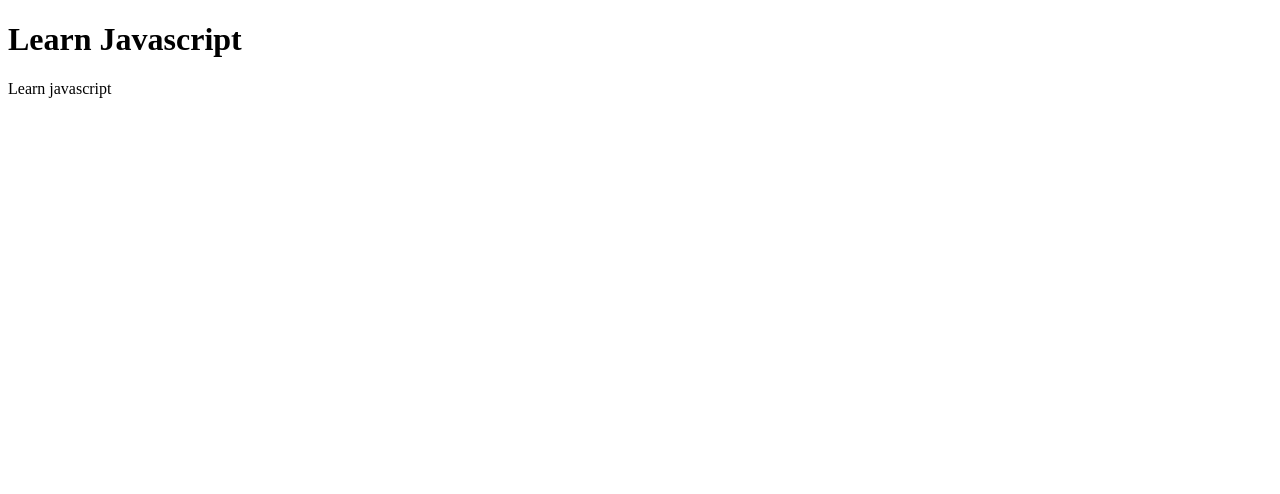
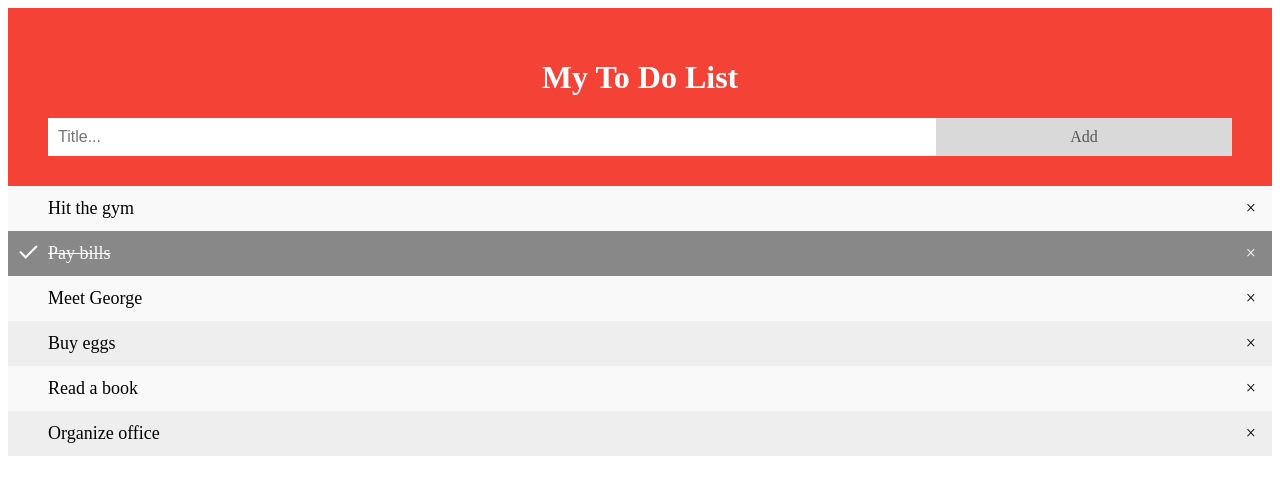
Before and after one commit to arsyadsr09/learn-javascript, a plain HTML site: page index.html in a window 1280 px wide. Drawn offline with Linux system fonts and the light colour scheme.

Commit message:
Update Lv27

```diff
--- /dev/null
+++ b/index.css
@@ -0,0 +1,101 @@
+* {
+  box-sizing: border-box;
+}
+
+ul {
+  margin: 0;
+  padding: 0;
+}
+
+ul li {
+  cursor: pointer;
+  position: relative;
+  padding: 12px 8px 12px 40px;
+  background: #eee;
+  font-size: 18px;
+  transition: 0.2s;
+
+  -webkit-user-select: none;
+  -moz-user-select: none;
+  -ms-user-select: none;
+  user-select: none;
+}
+
+ul li:nth-child(odd) {
+  background: #f9f9f9;
+}
+
+ul li:hover {
+  background: #ddd;
+}
+
+ul li.checked {
+  background: #888;
+  color: #fff;
+  text-decoration: line-through;
+}
+
+ul li.checked::before {
+  content: "";
+  position: absolute;
+  border-color: #fff;
+  border-style: solid;
+  border-width: 0 2px 2px 0;
+  top: 10px;
+  left: 16px;
+  transform: rotate(45deg);
+  height: 15px;
+  width: 7px;
+}
+
+.close {
+  position: absolute;
+  right: 0;
+  top: 0;
+  padding: 12px 16px 12px 16px;
+}
+
+.close:hover {
+  background-color: #f44336;
+  color: white;
+}
+
+.header {
+  background-color: #f44336;
+  padding: 30px 40px;
+  color: white;
+  text-align: center;
+}
+
+.header:after {
+  content: "";
+  display: table;
+  clear: both;
+}
+
+input {
+  margin: 0;
+  border: none;
+  border-radius: 0;
+  width: 75%;
+  padding: 10px;
+  float: left;
+  font-size: 16px;
+}
+
+.addBtn {
+  padding: 10px;
+  width: 25%;
+  background: #d9d9d9;
+  color: #555;
+  float: left;
+  text-align: center;
+  font-size: 16px;
+  cursor: pointer;
+  transition: 0.3s;
+  border-radius: 0;
+}
+
+.addBtn:hover {
+  background-color: #bbb;
+}
--- a/index.html
+++ b/index.html
@@ -5,10 +5,23 @@
     <meta name="viewport" content="width=device-width, initial-scale=1.0" />
     <meta http-equiv="X-UA-Compatible" content="ie=edge" />
     <title>Document</title>
+    <link rel="stylesheet" href="index.css" />
   </head>
   <body>
-    <h1>Learn Javascript</h1>
-    <p>Learn javascript</p>
+    <div id="myDIV" class="header">
+      <h1>My To Do List</h1>
+      <input type="text" id="myInput" placeholder="Title..." />
+      <span onclick="newElement()" class="addBtn">Add</span>
+    </div>
+
+    <ul id="myUL">
+      <li>Hit the gym</li>
+      <li class="checked">Pay bills</li>
+      <li>Meet George</li>
+      <li>Buy eggs</li>
+      <li>Read a book</li>
+      <li>Organize office</li>
+    </ul>
     <script src="index.js"></script>
   </body>
 </html>
--- a/index.js
+++ b/index.js
@@ -1,5 +1,65 @@
-console.log("Hello Gaes!");
+// create a "close" button
+var myNodelist = document.getElementsByTagName("LI");
+var i;
+for (i = 0; i < myNodelist.length; i++) {
+  var span = document.createElement("SPAN");
+  var txt = document.createTextNode("\u00D7");
+  span.className = "close";
+  span.appendChild(txt);
+  myNodelist[i].appendChild(span);
+}
 
-for (var i = 1; i < 100; i++) {
-  console.log(i);
+// close button
+var close = document.getElementsByClassName("close");
+var i;
+for (i = 0; i < close.length; i++) {
+  close[i].onclick = function() {
+    var div = this.parentElement;
+    div.style.display = "none";
+  };
 }
+
+// check
+var list = document.querySelector("ul");
+list.addEventListener(
+  "click",
+  function(ev) {
+    if (ev.target.tagName === "LI") {
+      ev.target.classList.toggle("checked");
+    }
+  },
+  false
+);
+
+// Create a new list item
+function newElement() {
+  var li = document.createElement("li");
+  var inputValue = document.getElementById("myInput").value;
+  var t = document.createTextNode(inputValue);
+  li.appendChild(t);
+  if (inputValue === "") {
+    alert("You must write something!");
+  } else {
+    document.getElementById("myUL").appendChild(li);
+  }
+  document.getElementById("myInput").value = "";
+
+  var span = document.createElement("SPAN");
+  var txt = document.createTextNode("\u00D7");
+  span.className = "close";
+  span.appendChild(txt);
+  li.appendChild(span);
+
+  for (i = 0; i < close.length; i++) {
+    close[i].onclick = function() {
+      var div = this.parentElement;
+      div.style.display = "none";
+    };
+  }
+}
+
+document.body.onkeyup = function(e) {
+  if (e.keyCode == 13) {
+    newElement();
+  }
+};
```
